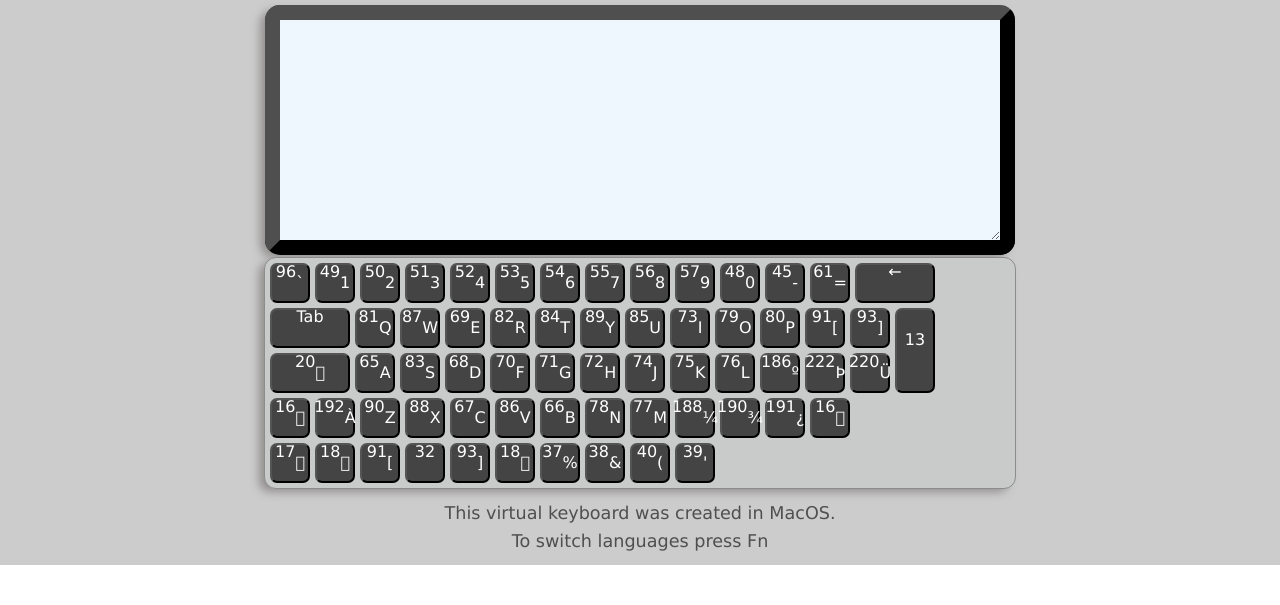
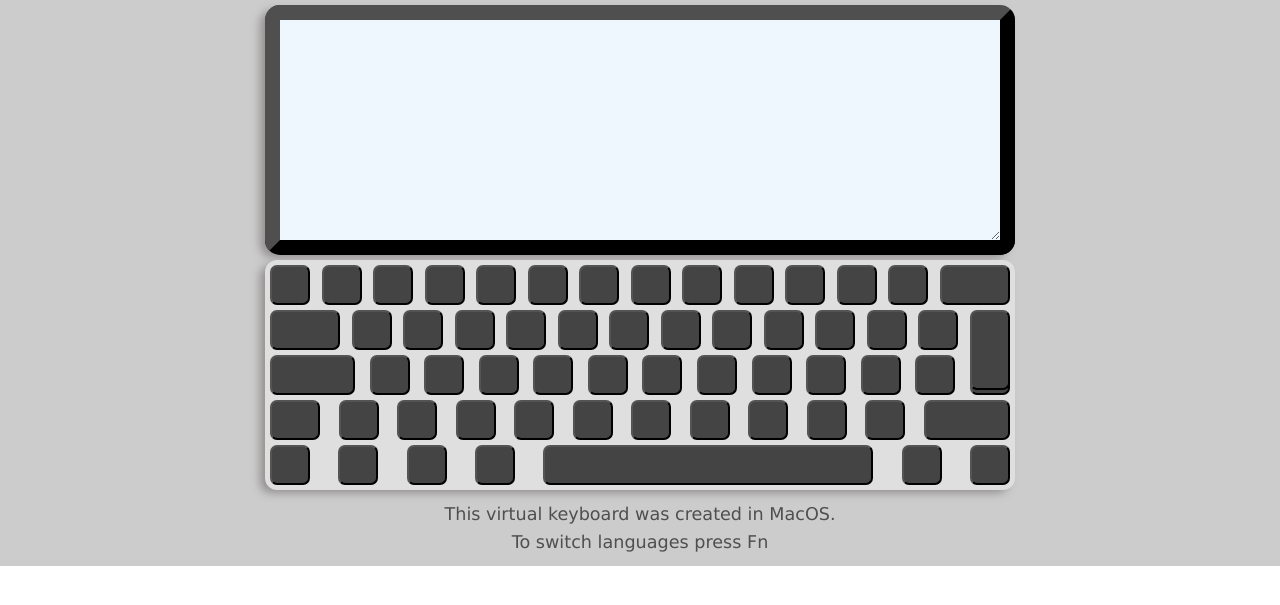
Before and after one commit to solidados/virtual-keyboard, a website with bundled scripts: page index.html in a window 1280 px wide. Shown: the part 73-678 px from the top of the page. Built offline with nearby package versions, Linux system fonts and the light colour scheme.

Commit message:
feat: add keys to keyboard

```diff
--- a/css/style.css
+++ b/css/style.css
@@ -1,62 +1,3 @@
-/*
-
-*,
-*::before,
-*::after {
-  box-sizing: border-box;
-  -moz-box-sizing: border-box;
-  -webkit-box-sizing: border-box;
-}
-html,
-body {
-  height: 100%;
-  width: 100%;
-  font-size: 100%;
-  line-height: 1;
-  font-size: 16px;
-  -ms-text-size-adjust: 100%;
-  -moz-text-size-adjust: 100%;
-  -webkit-text-size-adjust: 100%;
-}
-
-ul li {
-  list-style-type: none;
-}
-
-:focus,
-:active {
-  outline: none;
-}
-
-a:focus,
-a:active {
-  outline: none;
-}
-
-a,
-a:visited {
-  text-decoration: none;
-}
-
-a:hover {
-  text-decoration: none;
-}
-
-input,
-button,
-textarea {
-  display: block;
-}
-
-button {
-  cursor: pointer;
-}
-
-button::-moz-focus-inner {
-  padding: 0;
-  border: 0;
-} */
-
 .page {
   margin: 0 auto;
   font-family: 'Lucida Sans', 'Lucida Sans Regular', 'Lucida Grande', 'Lucida Sans Unicode', Geneva, Verdana, sans-serif;
@@ -92,7 +33,7 @@ button::-moz-focus-inner {
   display: block;
   width: 700px;
   height: 200px;
-  margin: 10px auto 2px;
+  margin: 10px auto 5px;
   padding: 10px;
   border: 15px outset #4f4f4f;
   border-radius: 15px;
@@ -107,8 +48,7 @@ button::-moz-focus-inner {
 
 .caseDown,
 .caseUp,
-.shiftCaps,
-.caps {
+.shiftCaps {
   display: block;
   width: 100;
   min-height: 40px;
@@ -129,33 +69,28 @@ button::-moz-focus-inner {
   padding: 5px;
   padding-left: 0;
   padding-bottom: 0;
-  border: 1px solid #8c8c8c;
   border-radius: 12px;
-  background: #c8cbc9;
+  background: #dfdfdf;
   box-shadow: -6px 4px 9px -1px rgba(130, 124, 124, 0.75);
   -webkit-box-shadow: -6px 4px 9px -1px rgba(130, 124, 124, 0.75);
   -moz-box-shadow: -6px 4px 9px -1px rgba(130, 124, 124, 0.75);
 }
 
 .keyboard .row {
-  display: block;
-  /* justify-content: center; */
+  /* display: block; */
+  display: flex;
+  justify-content: space-between;
   width: 100%;
   height: 40px;
   margin-bottom: 5px;
   clear: both;
 }
 
-/* .clear {
-  display: block;
-  width: 100%;
-  clear: both;
-} */
-
 .keyboard .key {
   display: flex;
   justify-content: center;
   align-items: center;
+  vertical-align: middle;
   float: left;
   width: 40px;
   height: 40px;
@@ -163,28 +98,12 @@ button::-moz-focus-inner {
   background: #444444;
   border-radius: 7px;
   font-weight: 500;
-  /* line-height: 40px; */
+  line-height: 40px;
   text-align: center;
   color: #ffffff;
   cursor: pointer;
   user-select: none;
   transition: border-radius 0.3s, background-color 0.3s;
-}
-
-.row:nth-child(1) .key:last-child {
-  /* content: '&#8592;'; */
-  width: 80px;
-}
-
-.row:nth-child(2) .key:first-child {
-  width: 80px;
-}
-
-.row:nth-child(2) .key:last-child {
-  height: 85px;
-}
-.row:nth-child(3) .key:first-child {
-  width: 80px;
 }
 
 .keyboard .key:hover {
@@ -214,24 +133,31 @@ button::-moz-focus-inner {
 .keyboard .Tab,
 .keyboard .MetaLeft {
   font-weight: 600;
-  background-color: #222222;
-}
-
-.keyboard .Tab {
-  width: 50px;
+  background: #444444;
 }
 
 .keyboard .Backspace,
-.keyboard .CapsLock,
+.keyboard .Tab {
+  width: 70px;
+}
+
+.keyboard .CapsLock {
+  width: 85px;
+}
+.keyboard .Enter {
+  position: relative;
+  right: 0;
+  width: 40px;
+  height: 80px;
+}
 .keyboard .ShiftLeft {
-  width: 100px;
+  width: 50px;
 }
 
 .keyboard .Delete {
   width: 44px;
 }
 
-.keyboard .Enter,
 .keyboard .ShiftRight {
   width: 86px;
 }
--- a/js/script.js
+++ b/js/script.js
@@ -13,32 +13,29 @@ const description = createElement('p', 'description');
 pageElem.prepend(wrapper);
 wrapper.append(title, textarea, keyboard, description);
 textarea.id = 'textArea';
-// keyboard.append(row);
+
 description.innerText = 'This virtual keyboard was created in MacOS.\nTo switch languages press Fn';
 
 function createRow() {
-  for (let i = 0; i < KEY_CONTENT.length; i += 1) {
+  for (let i = 0; i < KEY_CONTENT.length - 1; i += 1) {
     const row = createElement('div', 'row');
     keyboard.append(row);
+
     for (let j = 0; j < KEY_CONTENT[i].length; j += 1) {
-      const asciiCode = KEY_CONTENT[i][j];
-      const symbol = String.fromCharCode(asciiCode);
-      const key = createElement('button', 'key', symbol);
-
-      // key.classList.add(KEY_CONTENT[i][j][0]);
+      const key = createElement('button', `key ${ KEY_CONTENT[i][j][0] }`);
 
       key.insertAdjacentHTML(
         'afterBegin',
-        `<div class='rus'>
-            <span class='caseDown'>${ KEY_CONTENT[i][j] }</span>
+        `<div class='rus hidden'>
+            <span class='caseDown'>${ KEY_CONTENT[i][j][1] }</span>
             <span class='caseUp hidden'>${ KEY_CONTENT[i][j][2] }</span>
-         </div>
-         <div class='eng hidden'>
+        </div>
+        <div class='eng'>
             <span class='caseDown hidden'>${ KEY_CONTENT[i][j][3] }</span>
             <span class='caseUp hidden'>${ KEY_CONTENT[i][j][4] }</span>
-         </div>`,
+        </div>`,
       );
-      row.appendChild(key);
+      row.append(key);
 
       row.append(key);
     }
@@ -46,29 +43,18 @@ function createRow() {
 }
 createRow();
 
-function makeRowOne() {
-  const rowOne = createElement('div', 'row__one row');
-  for (let i = 0; i < KEY_CONTENT.rowOne.length; i += 1) {
-    const asciiCode = KEY_CONTENT.rowOne[i];
-    const symbol = String.fromCharCode(asciiCode);
-    const button = createElement('button', 'key', symbol/* `${ symbol }` */);
-    keyboard.append(rowOne);
-    rowOne.append(button);
-  }
-}
+// function makeRowOne() {
+//   const rowOne = createElement('div', 'row__one row');
+//   for (let i = 0; i < KEY_CONTENT.rowOne.length; i += 1) {
+//     const asciiCode = KEY_CONTENT.rowOne[i];
+//     const symbol = String.fromCharCode(asciiCode);
+//     const button = createElement('button', 'key', symbol/* `${ symbol }` */);
+//     keyboard.append(rowOne);
+//     rowOne.append(button);
+//   }
+// }
 // makeRowOne();
 
-function makeRowTwo() {
-  const rowTwo = createElement('div', 'row__two row');
-  for (let i = 0; i < KEY_CONTENT.rowTwo.length; i += 1) {
-    const asciiCode = KEY_CONTENT.rowTwo[i];
-    const symbol = String.fromCharCode(asciiCode);
-    const button = createElement('button', 'key', symbol/* `${ symbol }` */);
-    keyboard.append(rowTwo);
-    rowTwo.append(button);
-  }
-}
-makeRowTwo();
 // const arr = [];
 // window.addEventListener('keydown', (UIEvent) => {
 //   const charCode = UIEvent.which;
--- a/js/utils/keyContent.js
+++ b/js/utils/keyContent.js
@@ -1,22 +1,80 @@
 const KEY_CONTENT = [
-  [96, 49, 50, 51, 52, 53, 54, 55, 56, 57, 48, 45, 61, '&larr;'],
-  ['Tab', 81, 87, 69, 82, 84, 89, 85, 73, 79, 80, 91, 93, 13],
-  [20, 65, 83, 68, 70, 71, 72, 74, 75, 76, 186, 222, 220],
-  [16, 192, 90, 88, 67, 86, 66, 78, 77, 188, 190, 191, 16],
-  [17, 18, 91, 32, 93, 18, 37, 38, 40, 39],
+  [
+    ['Backquote', 'ё', 'Ё', '`', '~'],
+    ['Digit1', '1', '!', '1', '!'],
+    ['Digit2', '2', '\'', '2', '@'],
+    ['Digit3', '3', '№', '3', '#'],
+    ['Digit4', '4', ';', '4', '$'],
+    ['Digit5', '5', '%', '5', '%'],
+    ['Digit6', '6', ':', '6', '^'],
+    ['Digit7', '7', '?', '7', '&'],
+    ['Digit8', '8', '*', '8', '*'],
+    ['Digit9', '9', '(', '9', '('],
+    ['Digit0', '0', ')', '0', ')'],
+    ['Minus', '-', '_', '-', '_'],
+    ['Equal', '=', '+', '=', '+'],
+    ['Backspace', '&#8592;', '&#8592;', '&#8592;', '&#8592;'],
+  ],
+  [
+    ['Tab', '&#8677;', '&#8677;', '&#8677;', '&#8677;'],
+    ['KeyQ', 'й', 'Й', 'q', 'Q'],
+    ['KeyW', 'ц', 'Ц', 'w', 'W'],
+    ['KeyE', 'у', 'У', 'e', 'E'],
+    ['KeyR', 'к', 'К', 'r', 'R'],
+    ['KeyT', 'е', 'Е', 't', 'T'],
+    ['KeyY', 'н', 'Н', 'y', 'Y'],
+    ['KeyU', 'г', 'Г', 'u', 'U'],
+    ['KeyI', 'ш', 'Ш', 'i', 'I'],
+    ['KeyO', 'щ', 'Щ', 'o', 'O'],
+    ['KeyP', 'з', 'З', 'p', 'P'],
+    ['BracketLeft', 'х', 'Х', '[', '{'],
+    ['BracketRight', 'ъ', 'Ъ', ']', '}'],
+    ['Enter', '&#8626;', '&#8626;', '&#8626;', '&#8626;'],
+  ],
+  [
+    ['CapsLock', '&#8682;', '&#8682;', '&#8682;', '&#8682;', '&#8682;'],
+    ['KeyA', 'ф', 'Ф', 'a', 'A'],
+    ['KeyS', 'ы', 'Ы', 's', 'S'],
+    ['KeyD', 'в', 'В', 'd', 'D'],
+    ['KeyF', 'а', 'А', 'f', 'F'],
+    ['KeyG', 'п', 'П', 'g', 'G'],
+    ['KeyH', 'р', 'Р', 'h', 'H'],
+    ['KeyJ', 'о', 'О', 'j', 'J'],
+    ['KeyK', 'л', 'Л', 'k', 'K'],
+    ['KeyL', 'д', 'Д', 'l', 'L'],
+    ['Semicolon', 'ж', 'Ж', ';', ':'],
+    ['Quote', 'э', 'Э', '\'', '\''],
+    ['Backslash', '\\', '/', '\\', '|'],
+  ],
+  [
+    ['ShiftLeft', '&#8679;', '&#8679;', '&#8679;', '&#8679;'],
+    ['KeyZ', 'я', 'Я', 'z', 'Z'],
+    ['KeyX', 'ч', 'Ч', 'x', 'X'],
+    ['KeyC', 'с', 'С', 'c', 'C'],
+    ['KeyV', 'м', 'М', 'v', 'V'],
+    ['KeyB', 'и', 'И', 'b', 'B'],
+    ['KeyN', 'т', 'Т', 'n', 'N'],
+    ['KeyM', 'ь', 'Ь', 'm', 'M'],
+    ['Comma', 'б', 'Б', '.', '<'],
+    ['Dot', 'ю', 'Ю', ',', '>'],
+    ['Slash', '.', ',', '/', '?'],
+    ['ShiftRight', '&#8679;', '&#8679;', '&#8679;', '&#8679;'],
+  ],
+  [
+    ['Fn', 'fn', 'fn', 'fn', 'fn'],
+    ['ControlLeft', 'ctrl', 'ctrl', 'ctrl', 'ctrl'],
+    ['AltLeft', 'alt', 'alt', 'alt', 'alt'],
+    ['CmdLeft', 'cmd', 'cmd', 'cmd', 'cmd'],
+    ['Space', ' ', ' ', ' ', ' '],
+    ['CmdLeft', 'cmd', 'cmd', 'cmd', 'cmd'],
+    ['AltRight', 'alt', 'alt', 'alt', 'alt'],
+  ],
+  [
+    ['ArrowLeft', '◄', '◄', '◄', '◄'],
+    ['ArrowUp', '▲', '▲', '▲', '▲'],
+    ['ArrowDown', '▼', '▼', '▼', '▼'],
+    ['ArrowRight', '►', '►', '►', '►'],
+  ],
 ];
 
 export default KEY_CONTENT;
-
-/* rowOne: [96, 49, 50, 51, 52, 53, 54, 55, 56, 57, 48, 45, 61, '&larr;'],
-  rowTwo: ['Tab', 81, 87, 69, 82, 84, 89, 85, 73, 79, 80, 91, 93, 13],
-    rowThree: [20, 65, 83, 68, 70, 71, 72, 74, 75, 76, 186, 222, 220],
-      rowFour: [16, 192, 90, 88, 67, 86, 66, 78, 77, 188, 190, 191, 16],
-        rowFive: [17, 18, 91, 32, 93, 18, 37, 38, 40, 39], */
-
-// firsSubRow: ['~', '!', '@', '#', '$', '%', '^', '&', '*', '(', ')', '_', '+'],
-  // firstRow: ['`', '1', '2', '3', '4', '5', '6', '7', '8', '9', '0', '-', '=', 'Delete'],
-  // secondRow: ['Tab', 'q', 'w', 'e', 'r', 't', 'y', 'u', 'i', 'o', 'p', '[', ']', '\\'],
-  // thirdRow: ['CapsLock', 'a', 's', 'd', 'f', 'g', 'h', 'j', 'k', 'l', ';', "'", 'Return'],
-  // fourthRow: ['Shift', 'z', 'x', 'c', 'v', 'b', 'n', 'm', ',', '.', '/', 'Shift'],
-  // fifthRow: ['Fn', 'Control', 'Option', 'Command', ' ', 'Command', 'Option',' ↑ ', ' ← ', ' ↓ ', ' → '],
```
